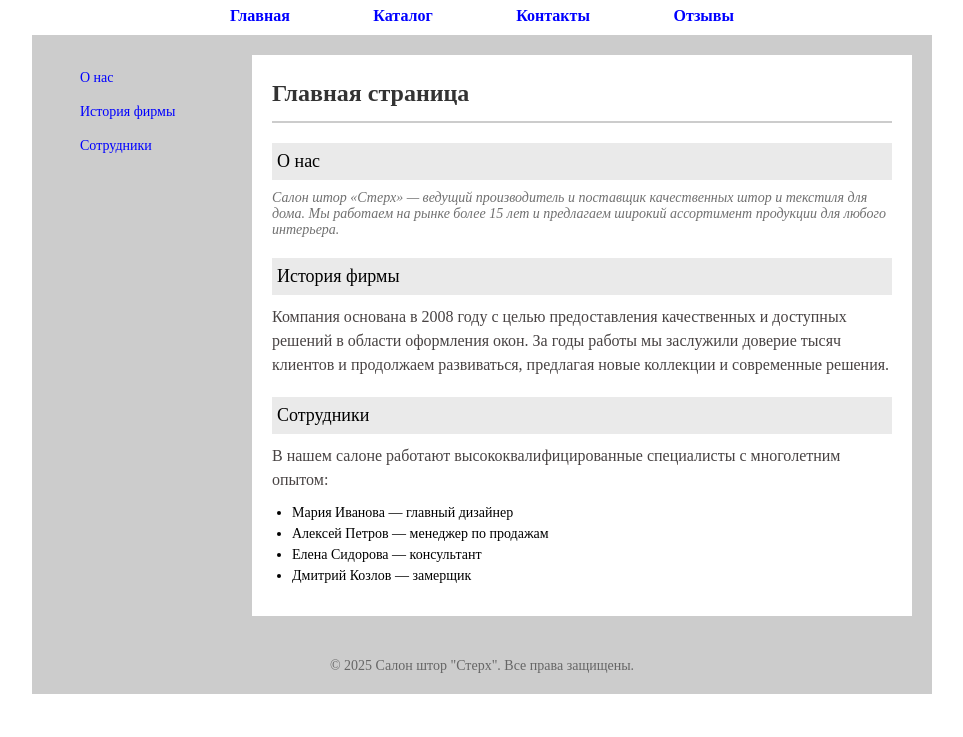
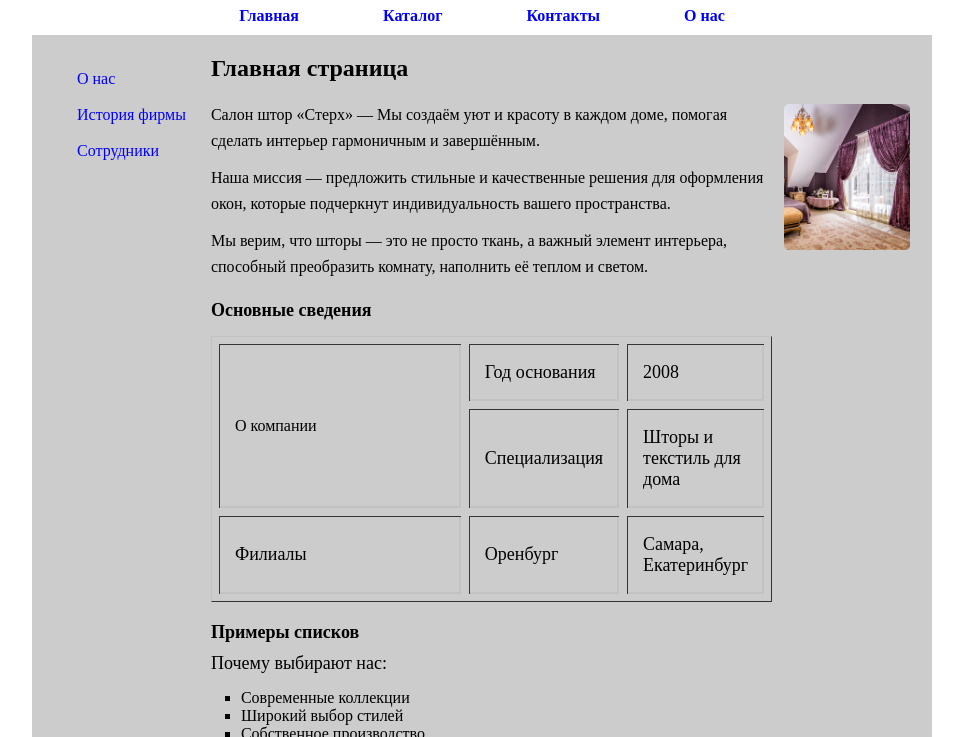
Before and after one commit to zxcgh0u1/LAB1, a website: page index.html in a window 1280 px wide. Shown: the part 162-899 px from the top of the page, without its empty margins (158-1121 px from the left). Before the commit the page ends 856 px from the top, so only its background shows below. Drawn offline with Linux system fonts and the light colour scheme.

```diff
--- a/index.html
+++ b/index.html
@@ -4,25 +4,23 @@
     <meta charset="UTF-8">
     <title>Главная - Салон штор "Стерх"</title>
     <link rel="stylesheet" href="style.css">
+    <style>
+        ol.roman { list-style-type: upper-roman; margin: 15px 30px; }
+        ul.square { list-style-type: square; margin: 15px 30px; }
+        ol.decimal { list-style-type: decimal; margin: 15px 30px; }
+        ol.alpha { list-style-type: lower-alpha; margin: 10px 40px; }
+    </style>
 </head>
 <body>
 
 <div class="container">
-    <!-- Верхняя полоса -->
-    <div class="site-header">
+    <div class="site-header"></div>
 
+    <header>
+        <div class="logo">
+            <img src="photo/logo.png" alt="Логотип Стерх" class="logo-img">
         </div>
 
-    <!-- Логотип и форма входа -->
-    <!-- Логотип, название и форма входа -->
-<header>
-    <div class="logo">
-        <img src="photo/logo.png"
-             alt="Логотип Стерх"
-             class="logo-img">
-    </div>
-
-    <!-- Название сайта -->
         <div class="site-title">
             <h1>Салон штор «Стерх»</h1>
             <div class="welcome-message">Добро пожаловать в мир уюта и стиля!</div>
@@ -38,20 +36,17 @@
         </div>
     </header>
 
-
-    <!-- Верхнее меню -->
     <nav class="top-menu">
         <ul>
             <li><a href="index.html">Главная</a></li>
             <li><a href="catalog.html">Каталог</a></li>
             <li><a href="contacts.html">Контакты</a></li>
-            <li><a href="guestbook.html">Отзывы</a></li>
+            <li><a href="index.html#about">О нас</a></li>
+
         </ul>
     </nav>
 
-    <!-- Основная часть -->
     <main>
-        <!-- Боковое меню -->
         <aside class="side-menu">
             <ul>
                 <li><a href="#about">О нас</a></li>
@@ -60,35 +55,101 @@
             </ul>
         </aside>
 
-        <!-- Контент -->
         <section class="content">
             <h2>Главная страница</h2>
 
+            <div class="home-flex">
+                <div class="home-left">
+                    <p class="short-description">
+    Салон штор «Стерх» — Мы создаём уют и красоту в каждом доме, помогая сделать интерьер гармоничным и завершённым.
+</p>
+
+<p class="short-description">
+    Наша миссия — предложить стильные и качественные решения для оформления окон, которые подчеркнут индивидуальность вашего пространства.
+</p>
+
+<p class="short-description">
+    Мы верим, что шторы — это не просто ткань, а важный элемент интерьера, способный преобразить комнату, наполнить её теплом и светом.
+</p>
+
+
+
+                    <h3 id="info">Основные сведения</h3>
+                    <table class="mock-table">
+                        <tr>
+                            <td class="mock-big" rowspan="2">О компании</td>
+                            <td>Год основания</td>
+                            <td>2008</td>
+                        </tr>
+                        <tr>
+                            <td>Специализация</td>
+                            <td>Шторы и текстиль для дома</td>
+                        </tr>
+                        <tr>
+                            <td>Филиалы</td>
+                            <td>Оренбург</td>
+                            <td>Самара, Екатеринбург</td>
+                        </tr>
+                    </table>
+
+
+
+                    <!-- Списки из макета -->
+                    <h3>Примеры списков</h3>
+                    <p>Почему выбирают нас:</p>
+
+                    <ul class="square">
+                        <li>Современные коллекции</li>
+                        <li>Широкий выбор стилей</li>
+                        <li>Собственное производство</li>
+                    </ul>
+
+                    <ol class="roman">
+                        <li>Высокое качество тканей</li>
+                        <li>Индивидуальный подход</li>
+                        <li>Опыт более 15 лет</li>
+                    </ol>
+
+                    <ol class="decimal">
+                        <li>Бесплатный замер</li>
+                            <ol class="alpha">
+                                <li>Консультации дизайнеров</li>
+                                <li>Акции и скидки</li>
+                            </ol>
+                        <li>Доставка по всей России</li>
+                        <li>Гарантия качества
+
+                        </li>
+                    </ol>
                     <h3 id="about">О нас</h3>
-            <p class="short-description">
+                    <p>
                         Салон штор «Стерх» — ведущий производитель и поставщик качественных штор и текстиля для дома.
-                Мы работаем на рынке более 15 лет и предлагаем широкий ассортимент продукции для любого интерьера.
+                        Мы более 15 лет на рынке, предлагая широкий ассортимент продукции, создающей уют и стиль в каждом доме.
                     </p>
 
                     <h3 id="history">История фирмы</h3>
-            <p class="long-description">
+                    <p>
                         Компания основана в 2008 году с целью предоставления качественных и доступных решений
-                в области оформления окон. За годы работы мы заслужили доверие тысяч клиентов и продолжаем
-                развиваться, предлагая новые коллекции и современные решения.
+                        в области оформления окон. За годы работы мы заслужили доверие тысяч клиентов,
+                        регулярно обновляем коллекции и внедряем современные дизайнерские идеи.
                     </p>
 
                     <h3 id="employees">Сотрудники</h3>
-            <p class="long-description">В нашем салоне работают высококвалифицированные специалисты с многолетним опытом:</p>
-            <ul class="characteristics">
+                    <ul>
                         <li>Мария Иванова — главный дизайнер</li>
                         <li>Алексей Петров — менеджер по продажам</li>
                         <li>Елена Сидорова — консультант</li>
-                <li>Дмитрий Козлов — замерщик</li>
+                        <li>Дмитрий Козлов — специалист по установке</li>
                     </ul>
+                </div>
+
+                <div class="home-right">
+                    <img src="photo/main.jpg" alt="Наш салон">
+                </div>
+            </div>
         </section>
     </main>
 
-    <!-- Подвал -->
     <footer>
         <div class="copyright">&copy; 2025 Салон штор "Стерх". Все права защищены.</div>
     </footer>
--- a/style.css
+++ b/style.css
@@ -39,7 +39,7 @@
 .welcome-message {
     font-size: 18px;
     color: #666;
-    font-style: italic;
+
 }
 
 /* ====== Основная шапка ====== */
@@ -126,10 +126,7 @@
 }
 
 /* Боковое меню */
-.side-menu {
-    width: 180px;
-    margin-right: 20px;
-}
+
 
 .side-menu ul {
     list-style: none;
@@ -144,48 +141,47 @@
     display: block;
     text-decoration: none;
     color: blue;
-    font-size: 14px;
+    font-size: 16px;
     padding: 5px;
-    border-left: 3px solid transparent;
+
 }
 
 .side-menu a:hover {
     border-left: 3px solid blue;
-    background: #eee;
+    background: #ffffff;
 }
 
 /* Контент */
 .content {
-    background: #fff;
-    padding: 20px;
+    background: #ccc;
+
     flex: 1;
-    font-size: 14px;
-    line-height: 1.5;
+    font-size: 18px;
+
 }
 
 .content h2 {
     font-size: 24px;
     font-weight: bold;
     margin-bottom: 20px;
-    color: #333;
-    border-bottom: 2px solid #ccc;
-    padding-bottom: 10px;
+    color: #000000;
+
+
 }
 
 /* Подробное описание товара */
 .content h3 {
     font-size: 18px;
-    font-weight: 400;
     margin: 20px 0 10px 0;
     color: #000;
-    background: #eaeaea;
-    padding: 5px;
+    background: #ccc;
+
 }
 
 .short-description {
-    color: #707070;
-    font-size: 14px;
-    font-style: italic;
+    color: #000000;
+    font-size: 16px;
+
     line-height: 16px;
 }
 
@@ -201,7 +197,7 @@
 .characteristics {
     list-style-image: url("images/check.png"); /* кастомные маркеры */
     margin: 10px 20px;
-    font-size: 14px;
+    font-size: 16px;
 }
 
 /* Таблица */
@@ -209,17 +205,21 @@
     border-collapse: collapse;
     margin: 15px 0;
     width: 100%;
+    border: 3px solid #777; /* общая рамка */
 }
 
-table, td {
-    border: 1px solid #000;
-    padding: 8px;
+td {
+    border: 2px inset #777; /* серые вдавленные границы */
+    padding: 10px;
+    background: #f5f5f5; /* лёгкий фон внутри ячеек, как в макете */
+
 }
+
 
 /* Списки */
 ul, ol {
     margin: 10px 20px;
-    font-size: 14px;
+    font-size: 16px;
 }
 
 /* Картинки */
@@ -339,7 +339,7 @@
 
 .copyright {
     font-size: 14px;
-    color: #666;
+    color: #000000;
 }
 
 /* ====== Модальное окно (товары) ====== */
@@ -374,3 +374,90 @@
     font-weight: bold;
     cursor: pointer;
 }
+/* Главная: выравнивание текста и фото */
+.home-flex {
+    display: flex;
+    align-items: flex-start;
+    gap: 15px; /* расстояние между колонками */
+}
+
+.home-left {
+    flex: 1; /* левая часть растягивается */
+}
+
+.home-right img {
+    width: 280px; /* фикс ширина картинки */
+    height: auto;
+    border: 2px solid #ccc;
+    border-radius: 5px;
+}
+main {
+    display: flex;
+    background: #ccc;
+    padding: 20px;
+    flex: 1;
+    border-bottom: 10px solid #fff; /* белая полоска-разделитель */
+}
+/* Разделительная белая полоса между main и footer */
+main {
+    border-bottom: 10px solid #fff; /* толщина можно подправить */
+}
+
+/* Компоновка текста и фото на главной (минимальный зазор, без растягивания фото) */
+.home-flex {
+    display: flex;
+    align-items: flex-start;
+    gap: 10px;               /* уменьшенный отступ между колонками */
+}
+.home-left { flex: 1; }
+.home-right img {
+    height: 150px;           /* под макет; можно 280–320 */
+    width: auto;
+    border: 2px solid #ccc;
+    border-radius: 5px;
+}
+
+/* === Таблица как в макете === */
+/* ВАЖНО: только для этой таблицы, чтобы не затронуть остальные */
+table.mock-table {
+    border-collapse: separate;    /* разъединяем границы */
+    border-spacing: 6px;          /* зазоры между ячейками */
+    width: 100%;
+    margin: 15px 0;
+
+    /* Рамка по сторонам — объёмная */
+    border-top: 1px solid #c2c2c2;
+    border-left: 1px solid #c2c2c2;
+    border-right: 1px solid #353535;
+    border-bottom: 1px solid #353535;
+
+    background: transparent;
+}
+
+table.mock-table td {
+    background: #ccc;
+    padding: 18px 16px;
+
+
+
+    /* внутренняя рамка + лёгкая псевдо-вдавленность */
+    border: 1px solid #ccc;
+    box-shadow:
+        inset 0 1px 0 #353535,   /* верхняя грань */
+        inset 1px 0 0 #353535,   /* левая грань  */
+        inset 0 -2px 0 #c2c2c2,     /* нижняя грань */
+        inset -2px 0 0 #c2c2c2;     /* правая грань */
+}
+
+/* Левая большая ячейка */
+table.mock-table td.mock-big {
+    width: 58%;
+    font-size: 16px;
+
+    text-align: left;
+    vertical-align: middle;
+}
+.short-description {
+    margin-bottom: 12px; /* регулируй величину по вкусу */
+    line-height: 1.6;
+}
```
Also changed, not shown: catalog.html (+2 -1 lines), catalog2.html (+2 -1 lines), contacts.html (+2 -1 lines), register.html (+2 -1 lines), photo/main.jpg (added), photo/putin.jpg (added). Lines whose indentation alone changed are shown as unchanged.
